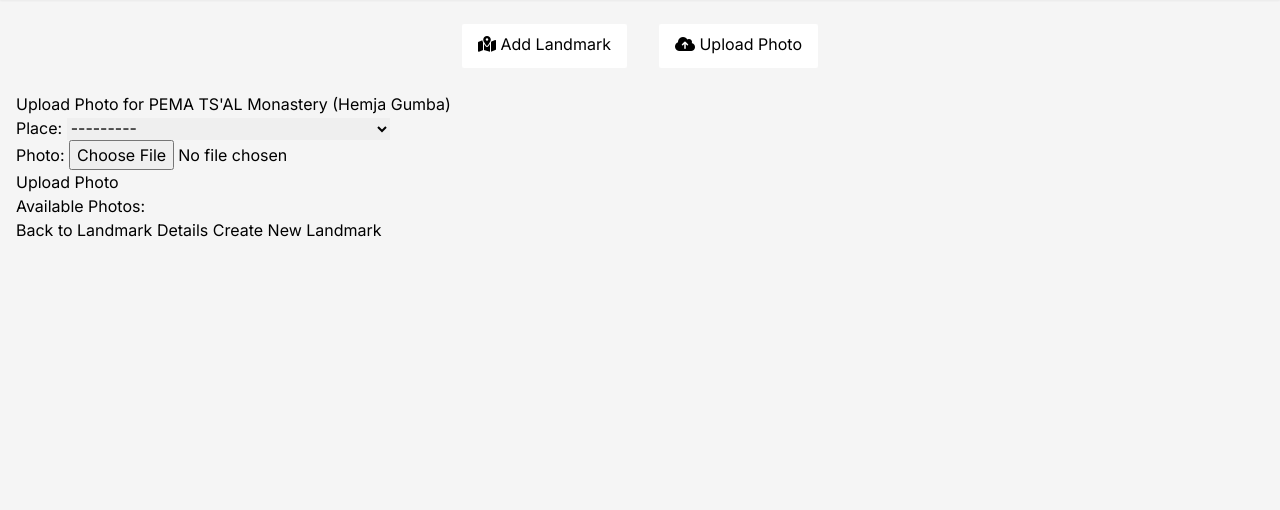
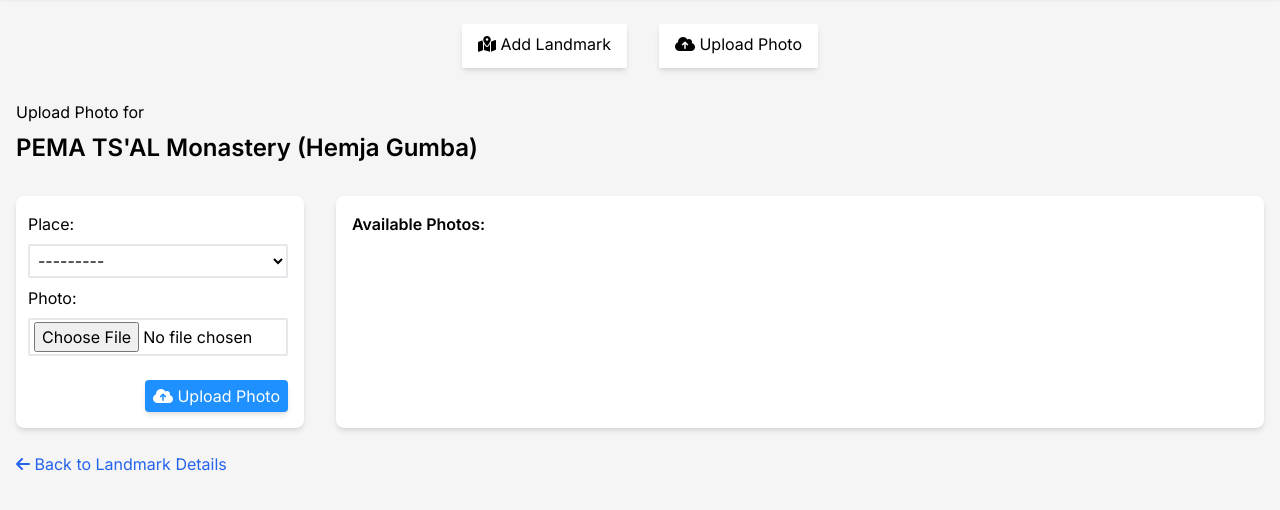
Before and after one commit to Gantavya-app/gantavya-backend, a Django app: page /upload_photo/1/ in a window 1280 px wide. Shown: the part 104-614 px from the top of the page. Run offline with Django 4.2, Linux system fonts and the light colour scheme; data comes from the database, SQL or seed files in the repository; some libraries are stand-ins or nearby versions.

Commit message:
feat: style upload image page

```diff
--- a/gantavya/base/forms.py
+++ b/gantavya/base/forms.py
@@ -1,11 +1,15 @@
 from django import forms
 from .models import Photos, Landmark
-from django.forms import ModelForm, TextInput
+from django.forms import ModelForm, TextInput, Select, FileInput
 
 class PhotoUploadForm(ModelForm):
     class Meta:
         model = Photos
         fields = ['place', 'photo']
+        widgets = {
+            'place': Select(attrs={'class': 'py-1 px-1 ml-auto rounded-sm my-2 border-2 border bg-white w-[260px]'}),
+            'photo': FileInput(attrs={'class': 'py-0.5 px-1 ml-auto rounded-sm my-2 border-2 border w-[260px]'}),
+        }
 
 class LandmarkForm(ModelForm):
     class Meta:
--- a/gantavya/base/templates/base/index.html
+++ b/gantavya/base/templates/base/index.html
@@ -42,14 +42,14 @@
     <div class="container mx-auto max-w-7xl mt-[120px] flex items-center justify-center gap-8 py-2">
         <a href="{% url 'create_landmark' %}">
             <div
-                class="bg-white hover:text-blue-800 rounded-sm px-4 py-2 border-b-4 border-b-transparent hover:border-b-blue-700 duration-300 hover:cursor-pointer ease-in-out ">
+                class="bg-white shadow-md hover:text-blue-800 rounded-sm px-4 py-2 border-b-4 border-b-transparent hover:border-b-blue-700 duration-500 hover:cursor-pointer ease-in-out">
                 <i class="fas fa-map-location-dot"></i>
                 <span>Add Landmark
                 </span>
             </div>
         </a>
         <div
-            class="bg-white hover:text-blue-800 rounded-sm px-4 py-2 border-b-4 border-b-transparent hover:border-b-blue-700 duration-300 hover:cursor-pointer ease-in-out ">
+            class="bg-white shadow-md hover:text-blue-800 rounded-sm px-4 py-2 border-b-4 border-b-transparent hover:border-b-blue-700 duration-300 hover:cursor-pointer ease-in-out ">
             <i class="fas fa-cloud-upload-alt"></i>
             <span>Upload Photo
             </span>
--- a/gantavya/base/templates/base/upload_photo.html
+++ b/gantavya/base/templates/base/upload_photo.html
@@ -4,33 +4,51 @@
 
 {% block body %}
 
-<h1>Upload Photo for {{ landmark.name }}</h1>
+<p class="my-2">Upload Photo for
+<h1 class="font-semibold text-2xl my-2">{{ landmark.name }}</h1>
+</p>
 
-<form method="post" enctype="multipart/form-data">
+<div class="mt-6 mb-4 grid grid-cols-1 md:grid-cols-4 gap-8">
+  <form method="post" enctype="multipart/form-data"
+    class="bg-[#fff] my-2 p-4 rounded-lg shadow-md flex flex-col items-end col-end-0">
     {% csrf_token %}
 
     {{ form.as_p }}
 
-  <button type="submit">Upload Photo</button>
+    <button
+      class=" bg-[#1e90ff] text-white px-2 py-1 rounded hover:bg-blue-800 duration-300 ease-in-out shadow-md hover:shadow-xl mt-4 w-fit"
+      type="submit">
+      <i class="fas fa-cloud-upload-alt"></i>
+      <span>Upload Photo</span>
+    </button>
   </form>
 
-<h2>Available Photos:</h2>
+  <div class="bg-[#fff] my-2 p-4 rounded-lg shadow-md col-start-2 col-end-5">
+    <h2 class="font-semibold mb-4">Available Photos:</h2>
     {% if photos %}
-<ul>
+    <div>
       {% for photo in photos %}
-  <li>
-    <img src="{{ photo.photo.url }}" alt="Landmark Photo" style="width: 300px; height: 200px;">
+      <div>
         <form method="post" action="{% url 'delete_photo' photo.id %}" style="display: inline;">
+          <img src="{{ photo.photo.url }}" alt="Landmark Photo"
+            class="w-full h-full object-cover aspect-square rounded-md hover:shadow-xl duration-300 ease-in-out cursor-pointer" />
           {% csrf_token %}
-      <button type="submit">Delete</button>
+
+          <button type="submit"
+            class="bg-red-500 w-6 shadow-md text-white rounded absolute right-2 top-2 opacity-0 group-hover:opacity-100 group-hover:block duration-300 ease-in-out">
+            <i class="fas fa-remove"></i>
+          </button>
         </form>
-  </li>
+      </div>
       {% endfor %}
-</ul>
+    </div>
     {% endif %}
+  </div>
+</div>
 
-<a href="{% url 'landmark_detail' landmark_id=landmark.id %}">Back to Landmark Details</a>
-<a href="{% url 'create_landmark' %}">Create New Landmark</a>
-
+<a href="{% url 'landmark_detail' landmark_id=landmark.id %}" class="text-blue-600 hover:text-blue-800">
+  <i class="fas fa-arrow-left"></i>
+  <span>Back to Landmark Details</span>
+</a>
 
 {% endblock %}
```
Also changed, not shown: gantavya/base/templates/base/create_landmark.html (+8 -6 lines). Lines whose indentation alone changed are shown as unchanged.
